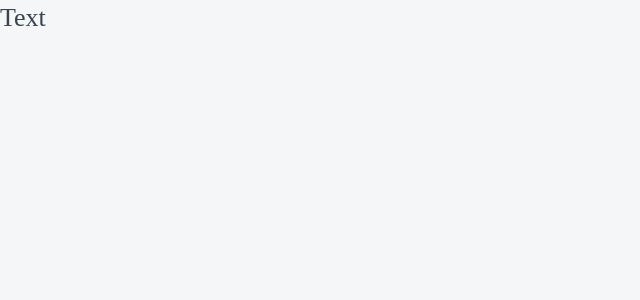
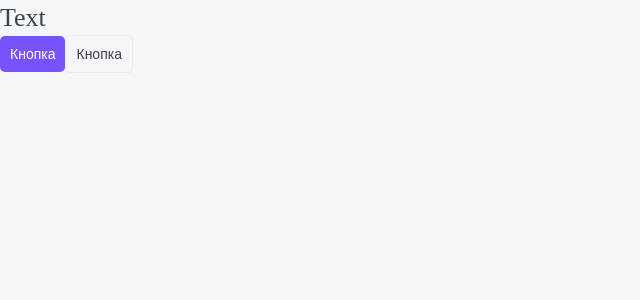
Before and after one commit to Migilint/CoursesForum, a Next.js app: page / in a window 1280 px wide. Shown: the top 300 px of the page, without its empty margins (0-640 px from the left). Built offline with nearby package versions, Linux system fonts and the light colour scheme.

Commit message:
Added the component Button with ours classNames

```diff
--- /dev/null
+++ b/components/Button/Button.module.css
@@ -0,0 +1,34 @@
+.button {
+    display: inline-block;
+
+    box-sizing: border-box;
+    padding: 10px;
+
+    cursor: pointer;
+    text-align: center;
+    border: none;
+    border-radius: 5px;
+
+    font-size: 14px;
+    transition: all 0.2s;
+}
+
+.primary {
+    color: var(--white);
+    background-color: var(--primary);
+}
+
+.primary:hover {
+    background-color: var(--primary-hover);
+}
+
+.ghost {
+    color: var(--black);
+    background: none;
+    border: 1px solid var(--gray-light);
+}
+
+.ghost:hover {
+    color: var(--white);
+    background-color: var(--primary);
+}
--- /dev/null
+++ b/components/Button/Button.props.ts
@@ -0,0 +1,6 @@
+import {ButtonHTMLAttributes, DetailedHTMLProps, ReactNode} from "react";
+
+export interface ButtonProps extends DetailedHTMLProps<ButtonHTMLAttributes<HTMLButtonElement>, HTMLButtonElement> {
+    children: ReactNode;
+    appearance: 'primary' | 'ghost';
+}
--- /dev/null
+++ b/components/Button/Button.tsx
@@ -0,0 +1,16 @@
+import styles from './Button.module.css';
+import {ButtonProps} from "@/components/Button/Button.props";
+import cn from 'classnames';
+export const Button = ({ appearance, children, className, ...props }: ButtonProps): JSX.Element => {
+    return (
+        <button
+            className={cn(styles.button, className, {
+                [styles.primary]: appearance == 'primary',
+                [styles.ghost]: appearance == 'ghost',
+            })}
+            {...props}
+        >
+            {children}
+        </button>
+    );
+};
--- a/components/index.ts
+++ b/components/index.ts
@@ -1 +1,2 @@
 export * from './Htag/Htag';
+export * from './Button/Button';
--- a/package.json
+++ b/package.json
@@ -16,6 +16,7 @@
     "@types/react-dom": "18.2.0",
     "@typescript-eslint/eslint-plugin": "^5.0.0",
     "@typescript-eslint/parser": "^5.0.0",
+    "classnames": "^2.3.2",
     "cross-env": "^7.0.3",
     "eslint": "8.1.0",
     "eslint-config-next": "13.3.1",
--- a/pages/_app.tsx
+++ b/pages/_app.tsx
@@ -10,7 +10,7 @@
       <link rel="icon" href="/favicon.ico"/>
       <link rel="preconnect" href="https://fonts.googleapis.com" />
       <link rel="preconnect" href="https://fonts.gstatic.com" />
-      <link href="https://fonts.googleapis.com/css2?family=Noto+Sans:wght@300;400;500;700&display=swap" rel="stylesheet" />
+      <link href="https://fonts.googleapis.com/css2?family=Noto+Sans:wght@300;400;500;700&display=swap" />
     </Head>
     <Component {...pageProps} />
     </>;
--- a/pages/index.tsx
+++ b/pages/index.tsx
@@ -1,10 +1,12 @@
-import {Htag} from "@/components";
+import {Button, Htag} from "@/components";
 
 export default function Home() {
 
   return (
       <div>
           <Htag tag='h1'>Text</Htag>
+          <Button appearance='primary'>Кнопка</Button>
+          <Button appearance='ghost'>Кнопка</Button>
       </div>
   );
 }
--- a/styles/globals.css
+++ b/styles/globals.css
@@ -20,8 +20,10 @@
 
 :root {
 	--black: #3B434E;
+	--gray-light: #EBEBEB;
 	--white: white;
 	--primary: #7653FC;
+	--primary-hover: #6344df;
 	--red: #FC836D;
 	--green: #1DC37E;
 	--green-light: #C8F8E4;
```
Also changed, not shown: 2 other files (tests, documents, lock files or other folders).
